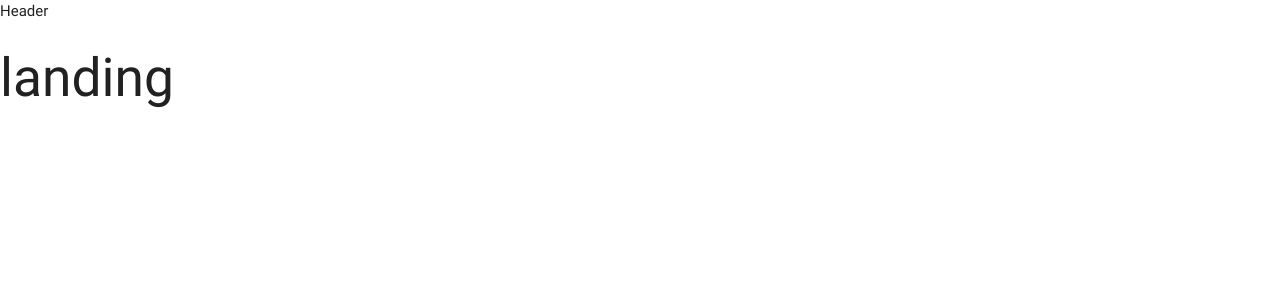
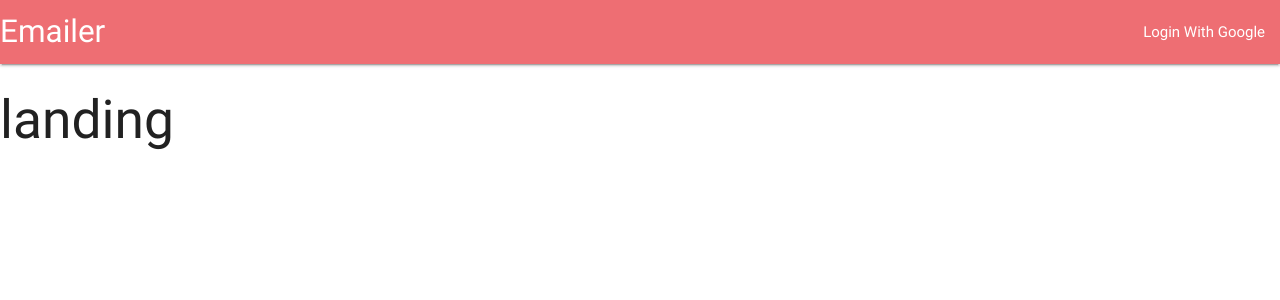
Before and after one commit to cjb312/Emailer, a React (Create React App) app in the folder client/: page / in a window 1280 px wide. Shown: the top 300 px of the page. Built offline with nearby package versions, Linux system fonts and the light colour scheme.

Commit message:
some header design

```diff
--- a/client/src/components/Header.js
+++ b/client/src/components/Header.js
@@ -2,7 +2,16 @@
 
 class Header extends Component {
 	render() {
-		return <div>Header</div>;
+		return <nav>
+			<div className="nav-wrapper">
+			<a className="left brand-logo"> Emailer</a>
+			<ul className="right">
+			<li>
+				<a> Login With Google</a>
+			</li>
+			</ul>
+			</div>
+		</nav>;
 	}
 }
 export default Header;
```
